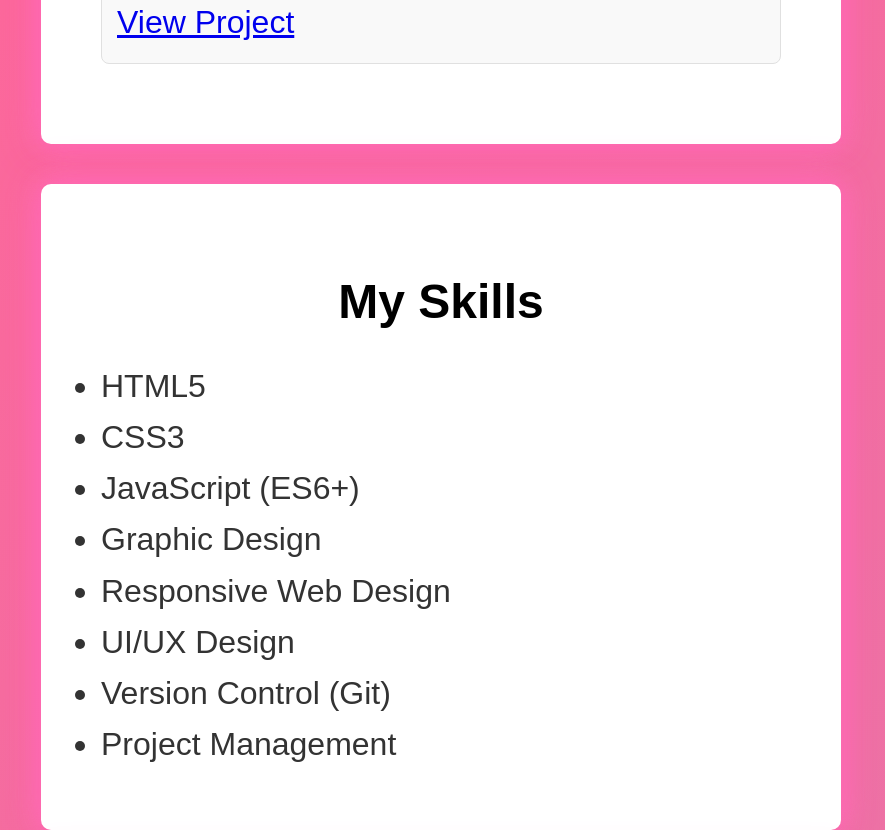
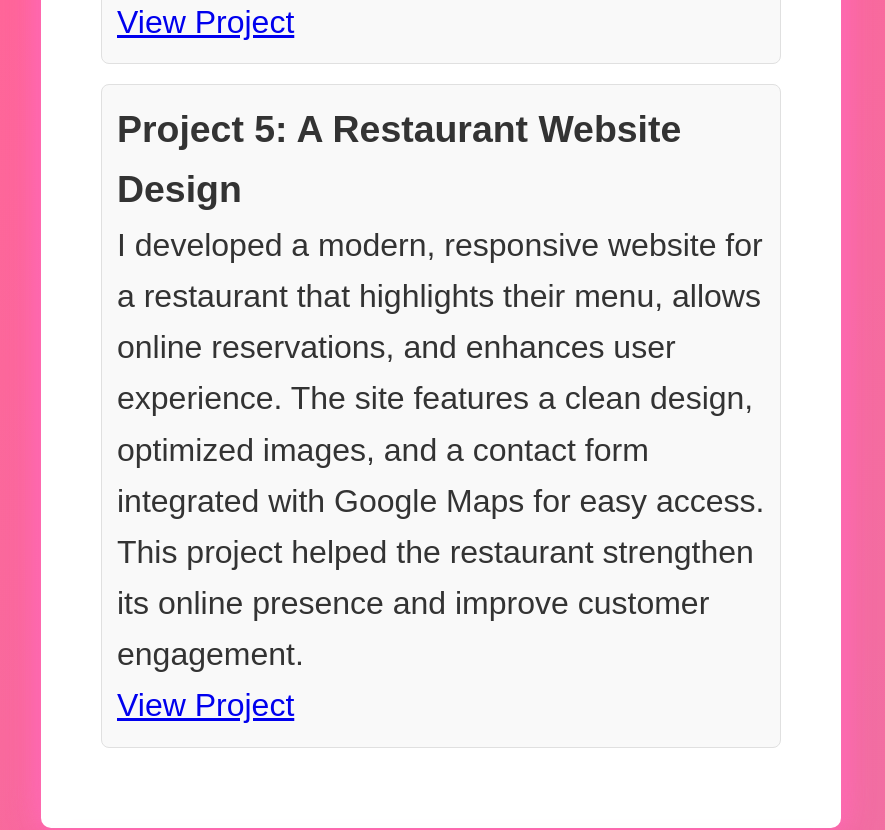
Before and after one commit to JCreativ/Olatunde-Jeremiah-_CEO-Nextwave-Digitals-, a plain HTML site: page index.html in a window 1280 px wide. Shown: the part 2895-3725 px from the top of the page, without its empty margins (199-1084 px from the left). Drawn offline with Linux system fonts and the light colour scheme.

Commit message:
Update index.html

```diff
--- a/index.html
+++ b/index.html
@@ -54,6 +54,12 @@
             <a href="https://jcreativ.github.io/BIA-Official-website-">View Project</a>
         </div>
 
+
+<div class="project-card">
+            <h3>Project 5: A Restaurant Website Design </h3>
+            <p>I developed a modern, responsive website for a restaurant that highlights their menu, allows online reservations, and enhances user experience. The site features a clean design, optimized images, and a contact form integrated with Google Maps for easy access. This project helped the restaurant strengthen its online presence and improve customer engagement.</p>
+            <a href="https://jcreativ.github.io/TasteHaven/">View Project</a>
+        </div>
 
     </section>
 
```
